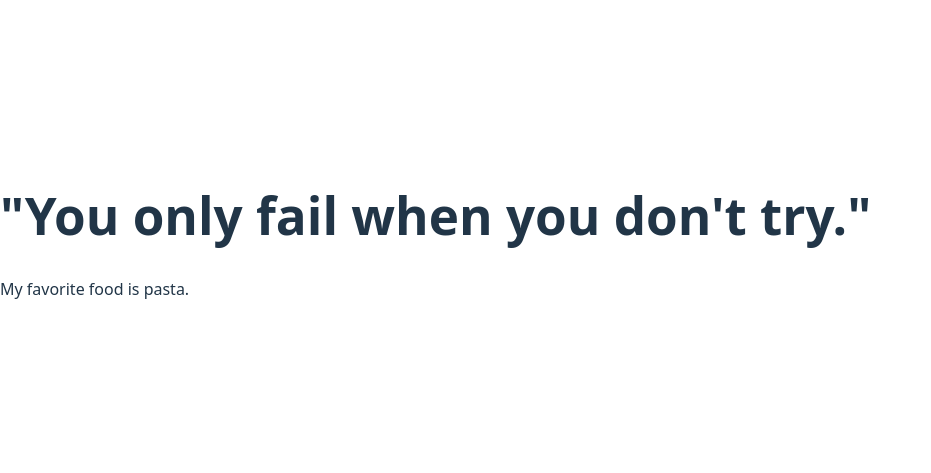
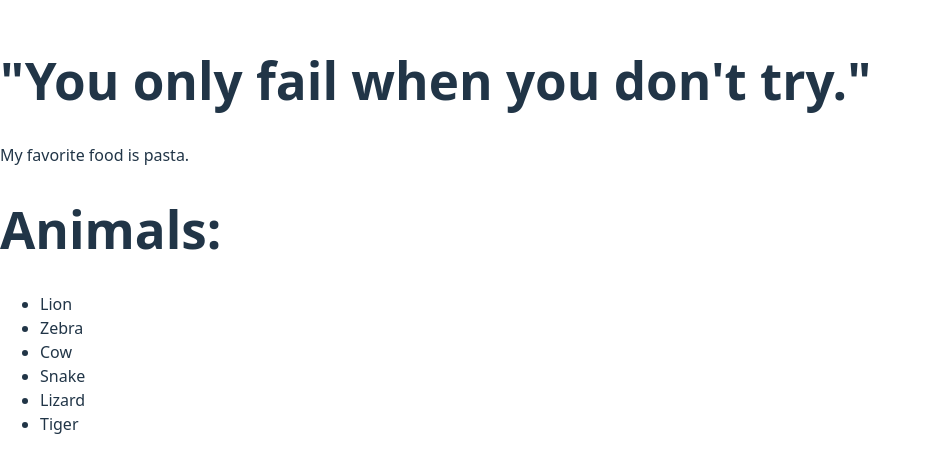
Before and after one commit to Carlosaac23/TOP-first-react-app, a React (Vite) app: page / in a window 1280 px wide. Shown: the part 165-638 px from the top of the page, without its empty margins (0-931 px from the left). Built offline with nearby package versions, Linux system fonts and the light colour scheme.

Commit message:
feat: import new rendering component

```diff
--- a/src/main.jsx
+++ b/src/main.jsx
@@ -2,11 +2,13 @@ import { StrictMode } from 'react';
 import { createRoot } from 'react-dom/client';
 import { FavoriteFood } from './FavoriteFood';
 import { Greeting } from './Greeting';
+import { Animals } from './Rendering';
 import './index.css';
 
 createRoot(document.getElementById('root')).render(
   <StrictMode>
     <Greeting />
     <FavoriteFood />
+    <Animals />
   </StrictMode>
 );
```
